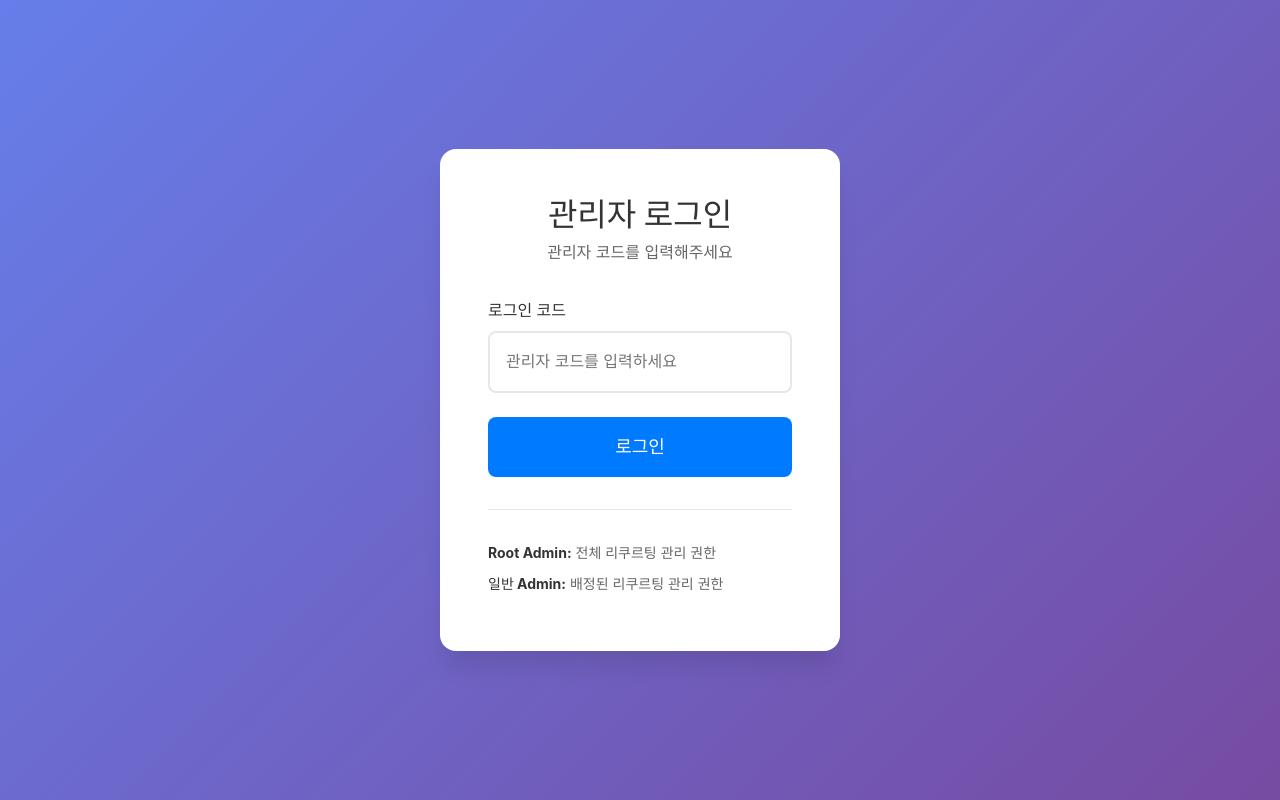
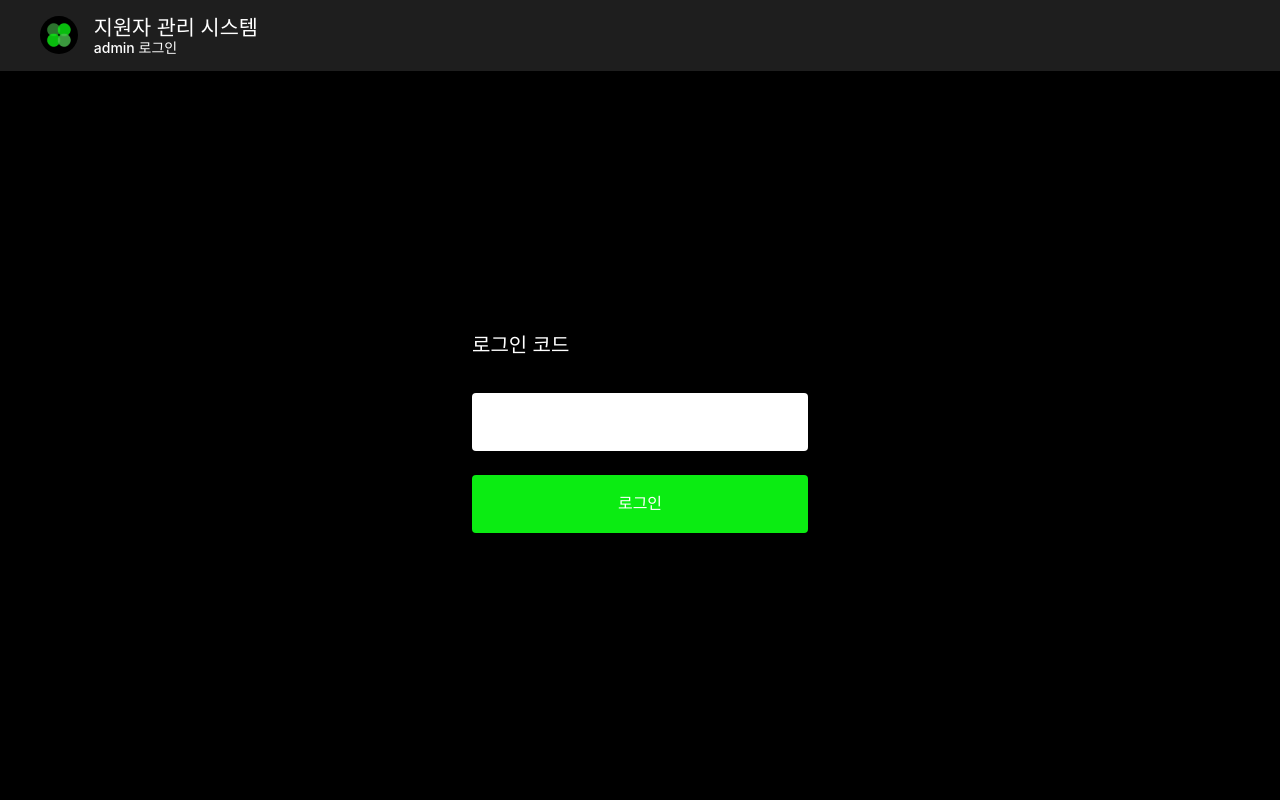
Before and after one commit to Piro-recruit/piro-recruit-FE, a React (Vite) app: page /admin in a window 1280 px wide. Built offline with nearby package versions, Linux system fonts and the light colour scheme; a web font is replaced by a local one.

Commit message:
feat: admin 공용 header, 로그인 페이지 구현

```diff
--- /dev/null
+++ b/src/components/common/AdminHeader.css
@@ -0,0 +1,48 @@
+/* Admin Header Styles */
+.admin-header {
+  background-color: #1E1E1E;
+  padding: 1rem 1.5rem;
+}
+
+.admin-header-container {
+  max-width: 1200px;
+  margin: 0 auto;
+  display: flex;
+  align-items: center;
+}
+
+.admin-header-left {
+  display: flex;
+  align-items: center;
+  gap: 1rem;
+}
+
+.admin-logo {
+  display: flex;
+  align-items: center;
+}
+
+.admin-logo-image {
+  height: 38px;
+  width: auto;
+  border-radius: 50%;
+}
+
+.admin-header-title {
+  display: flex;
+  flex-direction: column;
+}
+
+.admin-page-type {
+  color: var(--color-white);
+  font-size: 1.3rem;
+  font-weight: 500;
+  line-height: 1.2;
+}
+
+.admin-page-title {
+  color: var(--color-white);
+  font-size: 0.875rem;
+  font-weight: 500;
+  line-height: 1.0;
+}
--- /dev/null
+++ b/src/components/common/AdminHeader.jsx
@@ -0,0 +1,23 @@
+import React from 'react';
+import logoImage from '../../assets/pirologo.png';
+import './AdminHeader.css';
+
+const AdminHeader = ({ pageType, title }) => {
+  return (
+    <header className="admin-header">
+      <div className="admin-header-container">
+        <div className="admin-header-left">
+          <div className="admin-logo">
+            <img src={logoImage} alt="피로그래밍 로고" className="admin-logo-image" />
+          </div>
+          <div className="admin-header-title">
+            {pageType && <div className="admin-page-type">{pageType}</div>}
+            {title && <div className="admin-page-title">{title}</div>}
+          </div>
+        </div>
+      </div>
+    </header>
+  );
+};
+
+export default AdminHeader;
--- a/src/pages/AdminLoginPage.css
+++ b/src/pages/AdminLoginPage.css
@@ -1,106 +1,106 @@
+/* Admin Login Page Styles */
 .admin-login-page {
   min-height: 100vh;
+  background-color: var(--color-black);
+  font-family: var(--font-family);
+}
+
+.admin-main {
   display: flex;
+  justify-content: center;
   align-items: center;
-  justify-content: center;
-  background: linear-gradient(135deg, #667eea 0%, #764ba2 100%);
+  min-height: calc(100vh - 80px);
   padding: 2rem;
 }
 
 .login-container {
-  background: white;
-  border-radius: 16px;
-  padding: 3rem;
-  box-shadow: 0 20px 25px -5px rgba(0, 0, 0, 0.1);
   width: 100%;
   max-width: 400px;
 }
 
-.login-header {
-  text-align: center;
-  margin-bottom: 2rem;
+.login-form-wrapper {
+  background-color: var(--color-black);
+  padding: 2rem;
+  border-radius: 8px;
 }
 
-.login-header h1 {
-  font-size: 2rem;
-  margin-bottom: 0.5rem;
-  color: #333;
-}
-
-.login-header p {
-  color: #666;
-  font-size: 1rem;
+.login-title {
+  color: var(--color-white);
+  font-size: 1.25rem;
+  font-weight: 500;
+  margin-bottom: 2rem;
+  text-align: left;
 }
 
 .login-form {
-  margin-bottom: 2rem;
+  display: flex;
+  flex-direction: column;
+  gap: 1.5rem;
 }
 
-.form-group {
-  margin-bottom: 1.5rem;
+.input-wrapper {
+  position: relative;
 }
 
-.form-group label {
-  display: block;
-  margin-bottom: 0.5rem;
-  font-weight: 500;
-  color: #333;
+.login-input {
+  width: 100%;
+  padding: 1rem;
+  background-color: var(--color-white);
+  border: none;
+  border-radius: 4px;
+  font-size: 1rem;
+  color: var(--color-gray-8);
+  outline: none;
 }
 
-.form-group input {
+.login-input::placeholder {
+  color: var(--color-gray-5);
+}
+
+.login-input:focus {
+  box-shadow: 0 0 0 2px var(--color-green-0);
+}
+
+.login-input:disabled {
+  opacity: 0.6;
+  cursor: not-allowed;
+}
+
+.login-btn {
   width: 100%;
   padding: 1rem;
-  border: 2px solid #e5e7eb;
-  border-radius: 8px;
+  background-color: var(--color-green-0);
+  color: var(--color-white);
+  border: none;
+  border-radius: 4px;
   font-size: 1rem;
-  transition: border-color 0.3s;
+  font-weight: 600;
+  cursor: pointer;
+  transition: background-color 0.3s;
 }
 
-.form-group input:focus {
-  outline: none;
-  border-color: #007bff;
+.login-btn:hover:not(:disabled) {
+  background-color: var(--color-green-1);
 }
 
-.form-group input:disabled {
-  background-color: #f8f9fa;
+.login-btn:disabled {
+  opacity: 0.6;
   cursor: not-allowed;
 }
 
 .error-message {
-  background-color: #fee;
-  color: #dc3545;
-  padding: 0.75rem;
-  border-radius: 8px;
-  margin-bottom: 1rem;
+  color: #ef4444;
   font-size: 0.875rem;
-  text-align: center;
+  margin-top: -0.5rem;
 }
 
-.login-btn {
-  width: 100%;
-}
-
-.login-info {
-  padding-top: 2rem;
-  border-top: 1px solid #e5e7eb;
-}
-
-.login-info p {
-  font-size: 0.875rem;
-  color: #666;
-  margin-bottom: 0.5rem;
-}
-
-.login-info strong {
-  color: #333;
-}
-
+/* Responsive */
 @media (max-width: 480px) {
-  .login-container {
-    padding: 2rem;
+  .admin-main {
+    padding: 1rem;
   }
 
-  .login-header h1 {
-    font-size: 1.5rem;
+  .login-form-wrapper {
+    padding: 1.5rem;
   }
 }
--- a/src/pages/AdminLoginPage.jsx
+++ b/src/pages/AdminLoginPage.jsx
@@ -1,5 +1,5 @@
 import React, { useState } from 'react';
-import Button from '../components/common/Button';
+import AdminHeader from '../components/common/AdminHeader';
 import './AdminLoginPage.css';
 
 const AdminLoginPage = () => {
@@ -42,46 +42,39 @@ const AdminLoginPage = () => {
 
   return (
     <div className="admin-login-page">
+      <AdminHeader pageType="지원자 관리 시스템" title="admin 로그인" />
+
+      <main className="admin-main">
         <div className="login-container">
-        <div className="login-header">
-          <h1>관리자 로그인</h1>
-          <p>관리자 코드를 입력해주세요</p>
-        </div>
+          <div className="login-form-wrapper">
+            <h2 className="login-title">로그인 코드</h2>
 
             <form onSubmit={handleSubmit} className="login-form">
-          <div className="form-group">
-            <label htmlFor="loginCode">로그인 코드</label>
+              <div className="input-wrapper">
                 <input
                   type="password"
                   id="loginCode"
                   value={loginCode}
                   onChange={(e) => setLoginCode(e.target.value)}
-              placeholder="관리자 코드를 입력하세요"
+                  placeholder=""
                   disabled={isLoading}
+                  className="login-input"
                 />
               </div>
 
               {error && <div className="error-message">{error}</div>}
 
-          <Button
+              <button
                 type="submit"
-            size="large"
                 disabled={isLoading}
                 className="login-btn"
               >
                 {isLoading ? '로그인 중...' : '로그인'}
-          </Button>
+              </button>
             </form>
-
-        <div className="login-info">
-          <p>
-            <strong>Root Admin:</strong> 전체 리쿠르팅 관리 권한
-          </p>
-          <p>
-            <strong>일반 Admin:</strong> 배정된 리쿠르팅 관리 권한
-          </p>
           </div>
         </div>
+      </main>
     </div>
   );
 };
```
Lines whose indentation alone changed are shown as unchanged.
